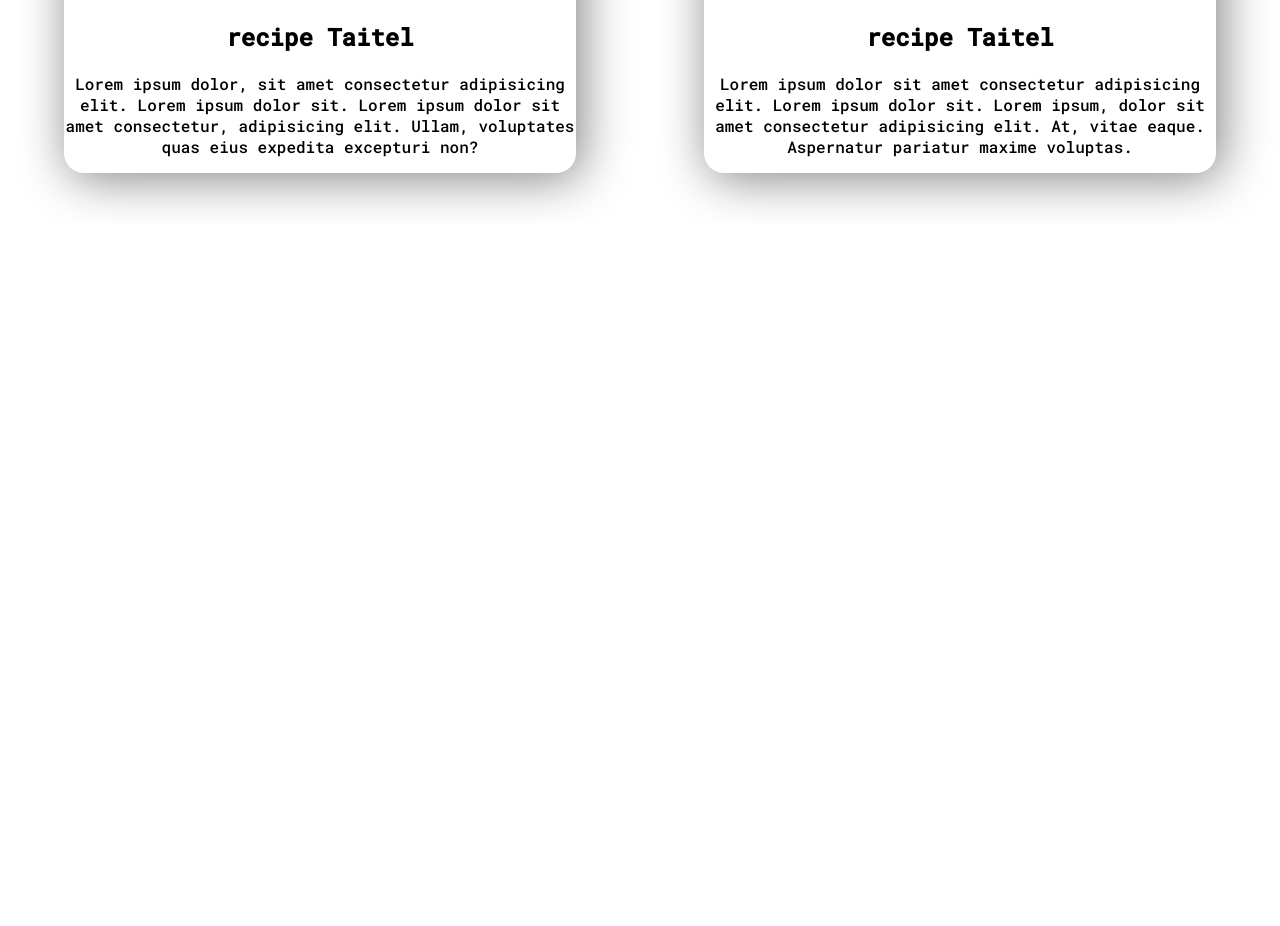
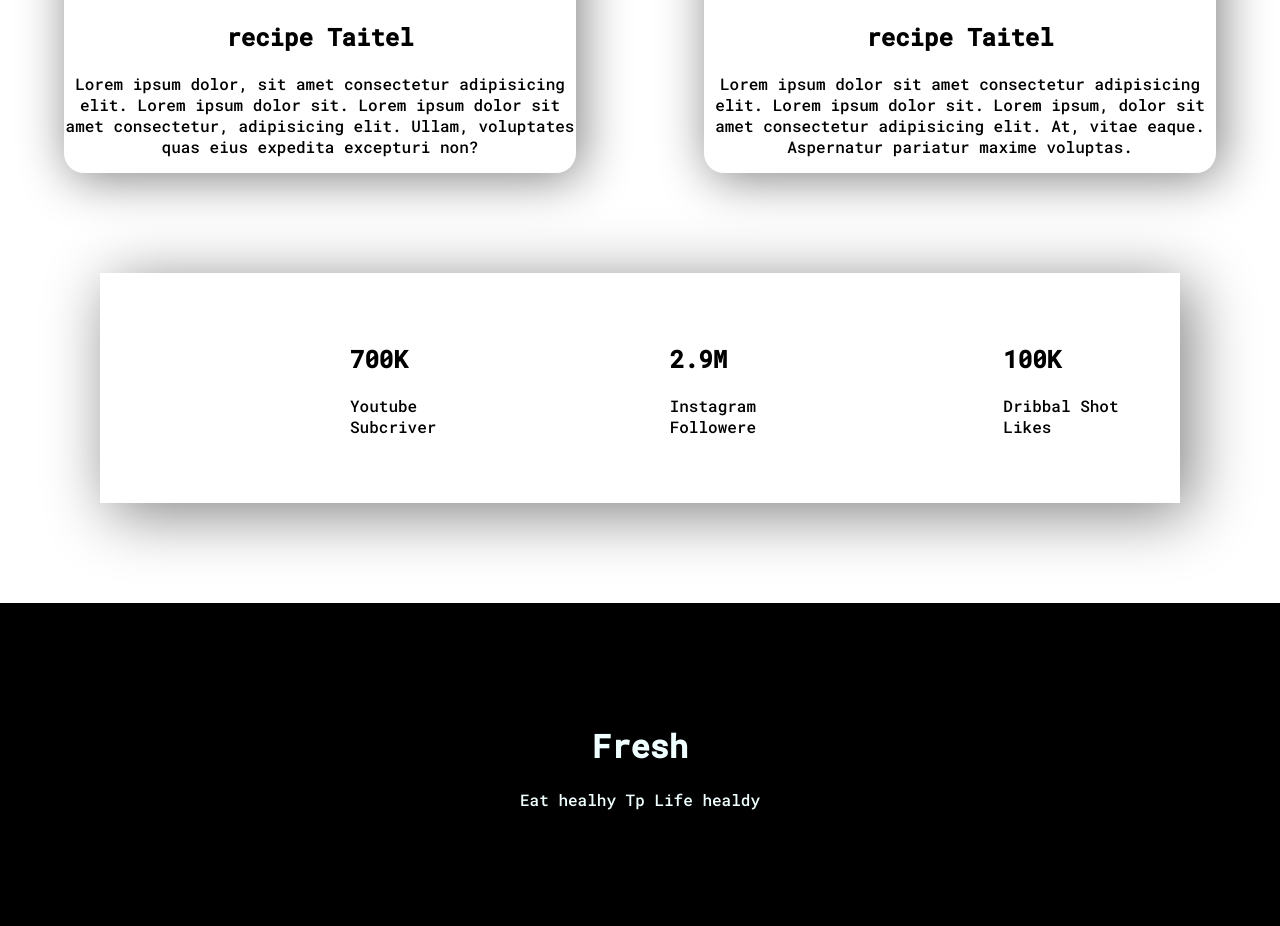
Before and after one commit to Rahadul8090/food-netework, a plain HTML site: page index.html in a window 1280 px wide. Shown: the part 1750-2676 px from the top of the page. Before the commit the page ends 1973 px from the top, so only its background shows below. Drawn offline with Linux system fonts and the light colour scheme.

Commit message:
complet web

```diff
--- a/index.html
+++ b/index.html
@@ -64,6 +64,24 @@
             </div>
         </DIv>
     </section>
+    <section class="sucel-medeya">
+        <div class="sucel-informetion">
+            <h1>700K</h1>
+            <p>Youtube Subcriver</p>
+        </div>
+        <div class="sucel-informetion">
+            <h1>2.9M</h1>
+            <p>Instagram Followere</p>
+        </div>
+        <div class="sucel-informetion">
+            <h1>100K</h1>
+            <p>Dribbal Shot Likes</p>
+        </div>
+    </section>
+    <footer>
+        <h1>Fresh</h1>
+        <p>Eat healhy Tp Life healdy </p>
+    </footer>
 
 </body>
 
--- a/stayl.css
+++ b/stayl.css
@@ -95,3 +95,22 @@ body {
     width: 80%;
     margin-top: 50px;
 }
+
+.sucel-medeya {
+    margin: 100px;
+    display: flex;
+    padding: 50px;
+    box-shadow: 10px 10px 60px gray;
+
+}
+
+.sucel-informetion {
+    margin-left: 200px;
+}
+
+footer {
+    text-align: center;
+    padding: 100px;
+    background-color: black;
+    color: azure;
+}
```
